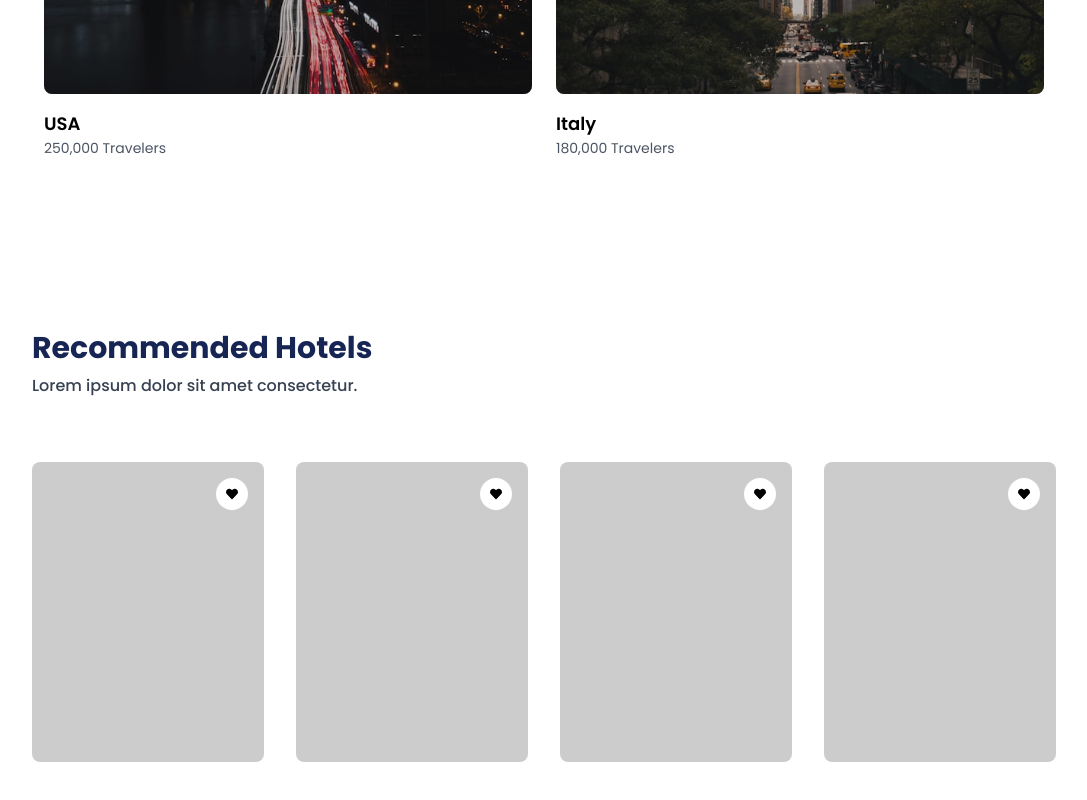
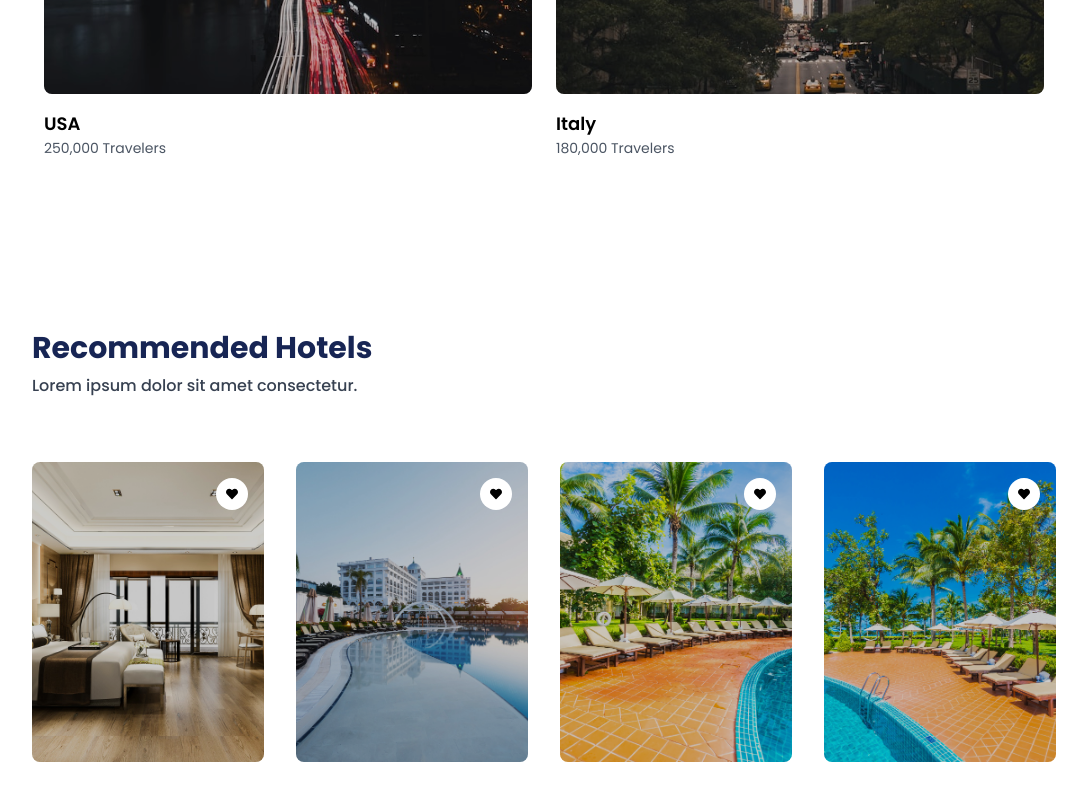
Before and after one commit to denisdiaconu/travista, a Next.js app: page / in a window 1280 px wide. Shown: the part 1322-2122 px from the top of the page, without its empty margins (96-1183 px from the left). Built offline with nearby package versions, Linux system fonts and the light colour scheme.

Commit message:
Add img and style to hotel card

```diff
--- a/components/Home/Hotel/HotelCard.tsx
+++ b/components/Home/Hotel/HotelCard.tsx
@@ -1,3 +1,4 @@
+import Image from 'next/image';
 import React from 'react';
 import { FaHeart } from 'react-icons/fa';
 
@@ -20,9 +21,14 @@ const HotelCard = ({ hotel }: Props) => {
         <div className="bg-white text-black absolute w-8 h-8 top-4 right-4 z-20 rounded-full flex items-center justify-center flex-col">
           <FaHeart className="w-3 h-3" />
         </div>
-        <div className='bg-black absolute inset-0 opacity-20 z-10'>
-
-        </div>
+        <div className="bg-black absolute inset-0 opacity-20 z-10"></div>
+        <Image
+          src={hotel.image}
+          alt={hotel.name}
+          width={500}
+          height={500}
+          className="overflow-hidden h-full w-full transition-all duration-300 object-cover group-hover:scale-110"
+        />
       </div>
     </div>
   );
```
